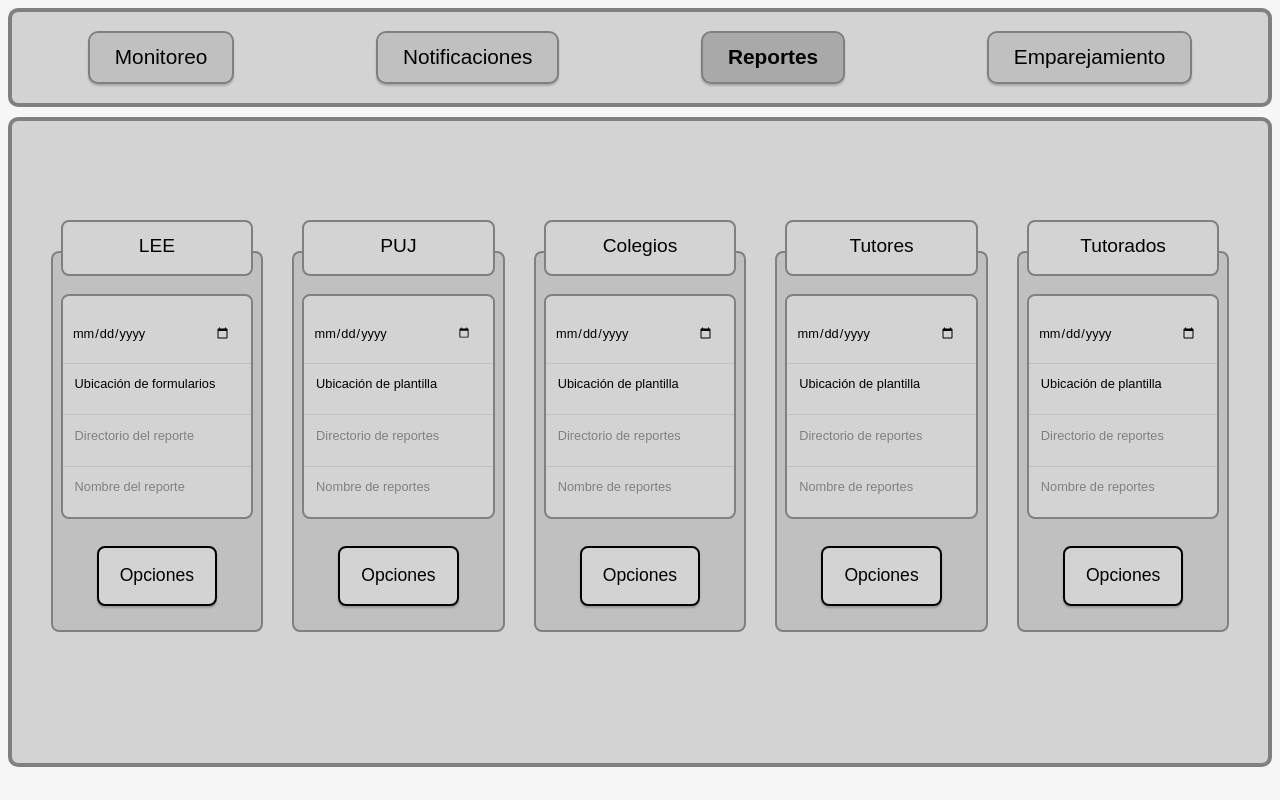
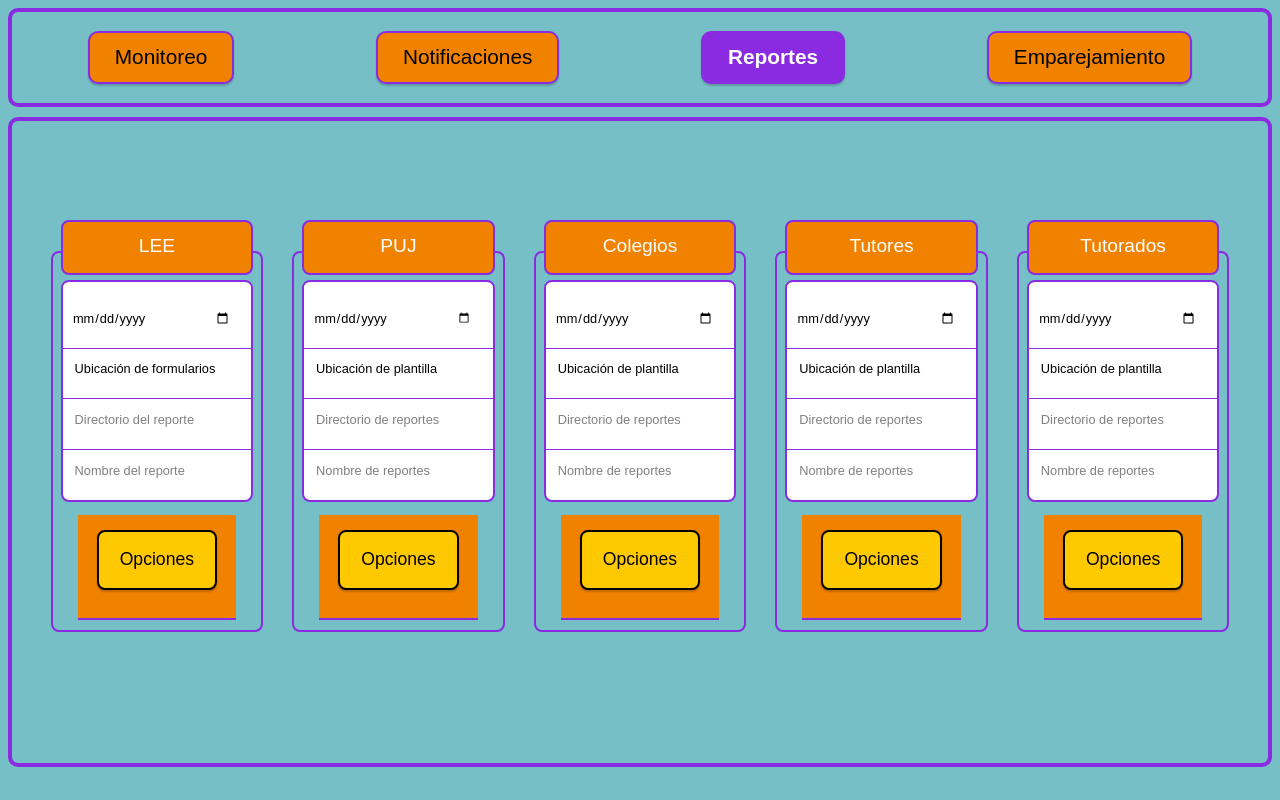
Before and after one commit to SistemaTuGestor/Sistema-TuGestor, a React (Vite) app in the folder stg/: page /reportes in a window 1280 px wide. Built offline with nearby package versions, Linux system fonts and the light colour scheme.

Commit message:
:sparkles: colores

```diff
--- a/stg/src/App.css
+++ b/stg/src/App.css
@@ -1,4 +1,3 @@
-
 :root {
   font-family: Inter, Avenir, Helvetica, Arial, sans-serif;
   font-size: 16px;
@@ -6,7 +5,7 @@
   font-weight: 400;
 
   color: #0f0f0f;
-  background-color: #f6f6f6;
+  background-color: #77BFC7; /* Azul */
 
   font-synthesis: none;
   text-rendering: optimizeLegibility;
@@ -22,12 +21,12 @@
 
 a {
   font-weight: 500;
-  color: #646cff;
+  color: #8A2BE2; /* Morado */
   text-decoration: inherit;
 }
 
 a:hover {
-  color: #535bf2;
+  color: #6A1BBE; /* Morado más oscuro */
 }
 
 h1 {
@@ -37,14 +36,14 @@ h1 {
 input,
 button {
   border-radius: 8px;
-  border: 1px solid transparent;
+  border: 2px solid #8A2BE2; /* Morado */
   padding: 0.6em 1.2em;
   font-size: 1em;
   font-weight: 500;
   font-family: inherit;
   color: #0f0f0f;
-  background-color: #ffffff;
-  transition: border-color 0.25s;
+  background-color: #F18200; /* Naranja */
+  transition: border-color 0.25s, background-color 0.25s;
   box-shadow: 0 2px 2px rgba(0, 0, 0, 0.2);
 }
 
@@ -53,11 +52,11 @@ button {
 }
 
 button:hover {
-  border-color: #396cd8;
+  background-color: #FFC901; /* Amarillo */
 }
+
 button:active {
-  border-color: #396cd8;
-  background-color: #e8e8e8;
+  background-color: #E8A000; /* Naranja más oscuro */
 }
 
 input,
@@ -84,6 +83,7 @@ button {
     color: #ffffff;
     background-color: #0f0f0f98;
   }
+
   button:active {
     background-color: #0f0f0f69;
   }
--- a/stg/src/components/Barra/Barra.css
+++ b/stg/src/components/Barra/Barra.css
@@ -1,35 +1,37 @@
-
 .barra {
     /* Posición */
-    position : static ;
+    position: static;
     /* Contenedor */
-    height : 10% ;
-    background-color : lightgray ;
-    border : 4px solid grey ;
-    border-radius : 10px ;
+    height: 10%;
+    background-color: #77BFC7; /* Azul */
+    border: 4px solid #8A2BE2; /* Morado */
+    border-radius: 10px;
     /* Elementos */
-    justify-content: space-between ;
-    display : flex ;
-    padding : 1.5% 6% ;
+    justify-content: space-between;
+    display: flex;
+    padding: 1.5% 6%;
 }
 
 .botoon button {
     /* Contenedor */
-    background-color : silver ;
-    border : 2px solid gray ;
-    border-radius : 10px ;
+    background-color: #F18200; /* Naranja */
+    border: 2px solid #8A2BE2; /* Morado */
+    border-radius: 10px;
     /* Letra */
-    color : black ;
-    font-family : Arial, Helvetica, sans-serif ;
-    font-size : 130% ;
-    text-align : center ;
+    color: black;
+    font-family: Arial, Helvetica, sans-serif;
+    font-size: 130%;
+    text-align: center;
     /* Interacción */
-    cursor : pointer ;
-} .botoon button:hover {
-    background-color : darkgray ;
+    cursor: pointer;
+}
+
+.botoon button:hover {
+    background-color: #FFC901; /* Amarillo */
 }
 
 .botoon-activo button {
-    font-weight : bold ;
-    background-color : darkgray ;
+    font-weight: bold;
+    background-color: #8A2BE2; /* Morado */
+    color: white; /* contraste */
 }
--- a/stg/src/components/Contenido/Contenido.css
+++ b/stg/src/components/Contenido/Contenido.css
@@ -1,16 +1,16 @@
 
 .contenido {
     /* Posición */
-    margin-top : 10px ;
-    position : static ;
+    margin-top: 10px;
+    position: static;
     /* Contenedor */
-    height: 612px ;
-    background-color : lightgray ;
-    border : 4px solid grey ;
-    border-radius : 10px ;
+    height: 612px;
+    background-color: #77BFC7; /* Azul */
+    border: 4px solid #8A2BE2; /* Morado */
+    border-radius: 10px;
     /* Elementos */
-    display : flex ;
-    justify-content : center ;
-    align-items : center ;
-    padding : 15px 14px ;
+    display: flex;
+    justify-content: center;
+    align-items: center;
+    padding: 15px 14px;
 }
--- a/stg/src/components/Pantallas/Notificaciones/Notificaciones.css
+++ b/stg/src/components/Pantallas/Notificaciones/Notificaciones.css
@@ -1,163 +1,143 @@
-
 .notificaciones {
-
-    display : flex ;
-    justify-content : center ;
-    align-items : center ;
-    height : 100% ;
-    width : 100% ;
+    display: flex;
+    justify-content: center;
+    align-items: center;
+    height: 100%;
+    width: 100%;
+}
 
 .contenedor_PanelIzquierdo {
-        /* Contenedor */
-        height : inherit ;
-        flex : 1 ;
-        background-color : lightgray ;
-        border : 2px solid gray ;
-        border-radius : 8px ;
+    height: inherit;
+    flex: 1;
+    background-color: #77BFC7; /* Azul */
+    border: 2px solid #8A2BE2; /* Morado */
+    border-radius: 8px;
+}
+
+.contenedor_PanelDerecho {
+    margin-left: 10px;
+    height: inherit;
+    flex: 2.2;
+    background-color: #77BFC7; /* Azul */
+    border: 2px solid #8A2BE2; /* Morado */
+    border-radius: 8px;
 }
 
 .desplazadora {
-        /* Posición */
-        overflow : scroll ;
-        /* Contenedor */
-        height : 100% ;
+    overflow: scroll;
+    height: 100%;
 }
 
 .casilla {
-        /* Contenedor */
-        border-bottom : 1px solid gray ;
-        /* Elementos */
-        padding : 0 12px ;
-        justify-content : space-between ;
-        .asunto-casilla {
-            /* Posición */
-            margin : 2% 0 ;
-            /* Letra */
-            color : black ;
-            font-size : 100% ;
-        }
-        .contactos-casilla {
-            /* Posición */
-            margin : -4px 0 2px 0 ;
-            /* Letra */
-            font-size: 80% ;
-            color : gray ;
-            font-style : italic ;
-        }
+    border-bottom: 1px solid #8A2BE2; /* Morado */
+    padding: 0 12px;
+    justify-content: space-between;
 }
 
-    .contenedor_PanelDerecho {
-        /* Posición */
-        margin-left : 10px ;
-        /* Contenedor */
-        height : inherit ;
-        flex : 2.2 ;
-        background-color : lightgray ;
-        border : 2px solid gray ;
-        border-radius : 8px ;
+.asunto-casilla {
+    margin: 2% 0;
+    color: black;
+    font-size: 100%;
+}
+
+.contactos-casilla {
+    margin: -4px 0 2px 0;
+    font-size: 80%;
+    color: #FFC901; /* Amarillo */
+    font-style: italic;
 }
 
 .opciones {
-        /* Posición */
-        position : static ;
-        /* Contenedor */
-        border-bottom : 2px solid gray ;
-        /* Elementos */
-        padding : 15px 10% 14px ;
-        gap : 10% ;
-        display : flex ;
-    } .opciones select  {
-        /* Reseteo de estilo */
-        appearance : none ;
-        -moz-appearance : none ;
-        -webkit-appearance : none ;
-        /* Contenedor */
-        width : 80% ;
-        background-color : inherit ;
-        border : 2px solid white ;
-        border-radius : 8px ;
-        /* Elementos */
-        padding : 0 0 0 4% ;
-        /* Letra */
-        font-size : 100% ;
-        color : white ;
-    } .opciones select:hover {
-        font-weight : bold ;
+    position: static;
+    border-bottom: 2px solid #8A2BE2; /* Morado */
+    background-color: #F18200; /* Naranja */
+    padding: 15px 10% 14px;
+    gap: 10%;
+    display: flex;
+}
+
+.opciones select {
+    appearance: none;
+    -moz-appearance: none;
+    -webkit-appearance: none;
+    width: 80%;
+    background-color: inherit;
+    border: 2px solid white;
+    border-radius: 8px;
+    padding: 0 0 0 4%;
+    font-size: 100%;
+    color: white;
+}
+
+.opciones select:hover {
+    font-weight: bold;
 }
 
 .mensaje {
-        /* Posición */
-        position : static ;
-        margin : 40px ;
-        /* Contenedor */
-        /* border : 1px solid red ; */
-        height : 64% ;
-        width : calc ( 100% - 0 ) ;
-        /* Ítems */
-        display : flex ;
-        flex-direction : column ;
+    position: static;
+    margin: 40px;
+    height: 64%;
+    width: calc(100% - 0);
+    display: flex;
+    flex-direction: column;
+    border: 2px solid #8A2BE2; /* Morado */
+    background-color: white;
+}
+
 .asunto-mensaje input {
-            /* Posición */
-            position : static ;
-            margin-bottom : 10px ;
-            /* Contenedor */
-            width : 89.9% ;
-            background-color : lightgray ;
-            border : 2px solid gray ;
-            border-radius : 8px ;
-            box-shadow : none ;
-            /* Letra */
-            color : black ;
-            font-family : Arial,Helvetica,sans-serif ;
-            font-size : 140% ;
-            font-weight : bold ;
-        } .asunto-mensaje input::placeholder {
-            font-style : italic ;
+    margin-bottom: 10px;
+    width: 89.9%;
+    background-color: white;
+    border: 2px solid #8A2BE2; /* Morado */
+    border-radius: 8px;
+    box-shadow: none;
+    color: black;
+    font-family: Arial, Helvetica, sans-serif;
+    font-size: 140%;
+    font-weight: bold;
 }
+
+.asunto-mensaje input::placeholder {
+    font-style: italic;
+}
+
 .contenido-mensaje textarea {
-            /* Posición */
-            resize : none ;
-            position : static ;
-            /* Contenedor */
-            height : 440% ;
-            width : 95.8% ;
-            background-color : lightgray ;
-            border : 2px solid gray ;
-            border-radius : 8px ;
-            box-shadow : none ;
-            /* Ítems */
-            padding : 10px ;
-            /* Letra */
-            color : black ;
-            font-family : Arial,Helvetica,sans-serif ;
-            font-size : 100% ;
-        } .contenido-mensaje textarea::placeholder {
-            font-style : italic ;
+    resize: none;
+    height: 440%;
+    width: 95.8%;
+    background-color: white;
+    border: 2px solid #8A2BE2; /* Morado */
+    border-radius: 8px;
+    box-shadow: none;
+    padding: 10px;
+    color: black;
+    font-family: Arial, Helvetica, sans-serif;
+    font-size: 100%;
 }
+
+.contenido-mensaje textarea::placeholder {
+    font-style: italic;
 }
 
 .botones {
-        /* Posición */
-        position : static ;
-        /* Contenedor */
-        padding : 0 40px ;
-        /* Ítems */
-        display : flex ;
-        justify-content : space-evenly ;
-        gap : 10px ;
-    } .botones button {
-        /* Contenedor */
-        width : 100% ;
-        background-color : lightgrey ;
-        border : 2px solid black ;
-        border-radius : 8px ;
-        box-shadow : none ;
-        /* Letra */
-        color : black ;
-        font-family : Arial,Helvetica,sans-serif ;
-        font-size : 110% ;
-    } .botones button:hover {
-        font-weight : bold ;
+    position: static;
+    padding: 0 40px;
+    display: flex;
+    justify-content: space-evenly;
+    gap: 10px;
 }
 
+.botones button {
+    width: 100%;
+    background-color: #FFC901; /* Amarillo */
+    border: 2px solid black;
+    border-radius: 8px;
+    box-shadow: none;
+    color: black;
+    font-family: Arial, Helvetica, sans-serif;
+    font-size: 110%;
 }
+
+.botones button:hover {
+    font-weight: bold;
+}
--- a/stg/src/components/Pantallas/Reportes/Reportes.css
+++ b/stg/src/components/Pantallas/Reportes/Reportes.css
@@ -1,121 +1,116 @@
-
 .reportes {
-
-    /* Posición */
-    margin : 2% ;
-    /* Contenedor */
-    height : 100% ;
-    width : 100% ;
-    /* Elementos */
-    display : flex ;
-    align-items : center ;
-    justify-content : space-between ;
+    margin: 2%;
+    height: 100%;
+    width: 100%;
+    display: flex;
+    align-items: center;
+    justify-content: space-between;
+}
 
 .seccioon {
-        /* Contenedor */
-        height : 60% ;
-        width : 16% ;
-        background-color : silver ;
-        border : 2px solid gray ;
-        border-radius : 8px ;
-        /* Elementos */
-        display : flex ;
-        flex-direction : column ;
-        align-items : center ;
-        justify-content : space-between ;
-        padding : 0 10px 10px 10px ;
+    height: 60%;
+    width: 16%;
+    background-color: #77BFC7; /* Azul */
+    border: 2px solid #8A2BE2; /* Morado */
+    border-radius: 8px;
+    display: flex;
+    flex-direction: column;
+    align-items: center;
+    justify-content: space-between;
+    padding: 0 10px 10px 10px;
 }
 
 .tiitulo {
-        /* Posición */
-        transform : translateY(-33px) ;
-        margin-bottom : -22% ;
-        /* Contenedor */
-        height : 14% ;
-        width: 100% ;
-        background-color : lightgray ;
-        border : 2px solid gray ;
-        border-radius : 8px ;
-        /* Letra */
-        color : black ;
-        font-family : Arial, Helvetica, sans-serif ;
-        font-size : 120% ;
-        text-align : center ;
-        line-height : 250% ;
+    transform: translateY(-33px);
+    margin-bottom: -22%;
+    height: 14%;
+    width: 100%;
+    background-color: #F18200; /* Naranja */
+    border: 2px solid #8A2BE2; /* Morado */
+    border-radius: 8px;
+    color: white;
+    font-family: Arial, Helvetica, sans-serif;
+    font-size: 120%;
+    text-align: center;
+    line-height: 250%;
 }
 
 .lista {
-        /* Posición */
-        top : -10% ;
-        /* Contenedor */
-        height : 60% ;
-        width: 100% ;
-        background-color : lightgray ;
-        border : 2px solid gray ;
-        border-radius : 8px ;
-        /* Letra */
-        color : black ;
-        font-family : Arial,Helvetica,sans-serif ;
-        font-size : 80% ;
-        text-align : left ;
-        /* Ítems */
-        display : flex ;
-        flex-direction : column ;
-        justify-content : space-evenly ;
-        padding : 0 ;
-        line-height : 140% ;
-        list-style-type : none ;
-        overflow : scroll ;
-    } .lista li {
-        /* Contenedor */
-        background-color : lightgray ;
-        border-top : 1px solid silver ;
-        /* Elementos */
-        padding : 6% 0 5% 12px ;
-        line-height : -10px ;
-    } .lista li:first-child {
-        border-top : none ;
-        margin-top : -5% ;
-    } .lista input {
-        /* Posición */
-        margin-left : -18px ;
-        /* Contenedor */
-        width : 90% ;
-        height : 100% ;
-        background-color : lightgray ;
-        border : none ;
-        border-bottom : none ;
-        border-radius : 0 ;
-        box-shadow : none ;
-        /* Letra */
-        color : black ;
-    } .lista li:hover {
-        text-decoration : underline ;
-    } .lista li.hover-underline:hover {
+    top: -10%;
+    height: 60%;
+    width: 100%;
+    background-color: white;
+    border: 2px solid #8A2BE2; /* Morado */
+    border-radius: 8px;
+    color: black;
+    font-family: Arial, Helvetica, sans-serif;
+    font-size: 80%;
+    text-align: left;
+    display: flex;
+    flex-direction: column;
+    justify-content: space-evenly;
+    padding: 0;
+    line-height: 140%;
+    list-style-type: none;
+    overflow: scroll;
+}
+
+.lista li {
+    background-color: white;
+    border-top: 1px solid #8A2BE2; /* Morado */
+    padding: 6% 0 5% 12px;
+    line-height: -10px;
+}
+
+.lista li:first-child {
+    border-top: none;
+    margin-top: -5%;
+}
+
+.lista input {
+    margin-left: -18px;
+    width: 90%;
+    height: 100%;
+    background-color: white;
+    border: none;
+    border-bottom: none;
+    border-radius: 0;
+    box-shadow: none;
+    color: black;
+}
+
+.lista li:hover {
     text-decoration: underline;
-    } .lista li:not(.hover-underline):hover {
+}
+
+.lista li.hover-underline:hover {
+    text-decoration: underline;
+}
+
+.lista li:not(.hover-underline):hover {
     text-decoration: none;
-    } .base {
-        color : grey ;
-    } .base li:hover {
-        text-decoration : none ;
+}
+
+.base {
+    color: grey;
+}
+
+.base li:hover {
+    text-decoration: none;
 }
 
 .opciones button {
-        /* Posición */
-        margin-bottom : 12% ;
-        /* Contenedor */
-        height : 60px ;
-        width : 100% ;
-        background-color : lightgrey ;
-        border : 2px solid black ;
-        border-radius : 8px ;
-        /* Letra */
-        color : black ;
-        font-family : Arial,Helvetica,sans-serif ;
-        font-size : 110% ;
-    }.opciones button:hover {
-        font-weight : bold ;
+    margin-bottom: 12%;
+    height: 60px;
+    width: 100%;
+    background-color: #FFC901; /* Amarillo */
+    border: 2px solid black;
+    border-radius: 8px;
+    color: black;
+    font-family: Arial, Helvetica, sans-serif;
+    font-size: 110%;
 }
 
+.opciones button:hover {
+    font-weight: bold;
 }
```
Also changed, not shown: stg/src/components/Pantallas/Monitoreo/Monitoreo.css (+49 -47 lines). Lines whose indentation alone changed are shown as unchanged.
